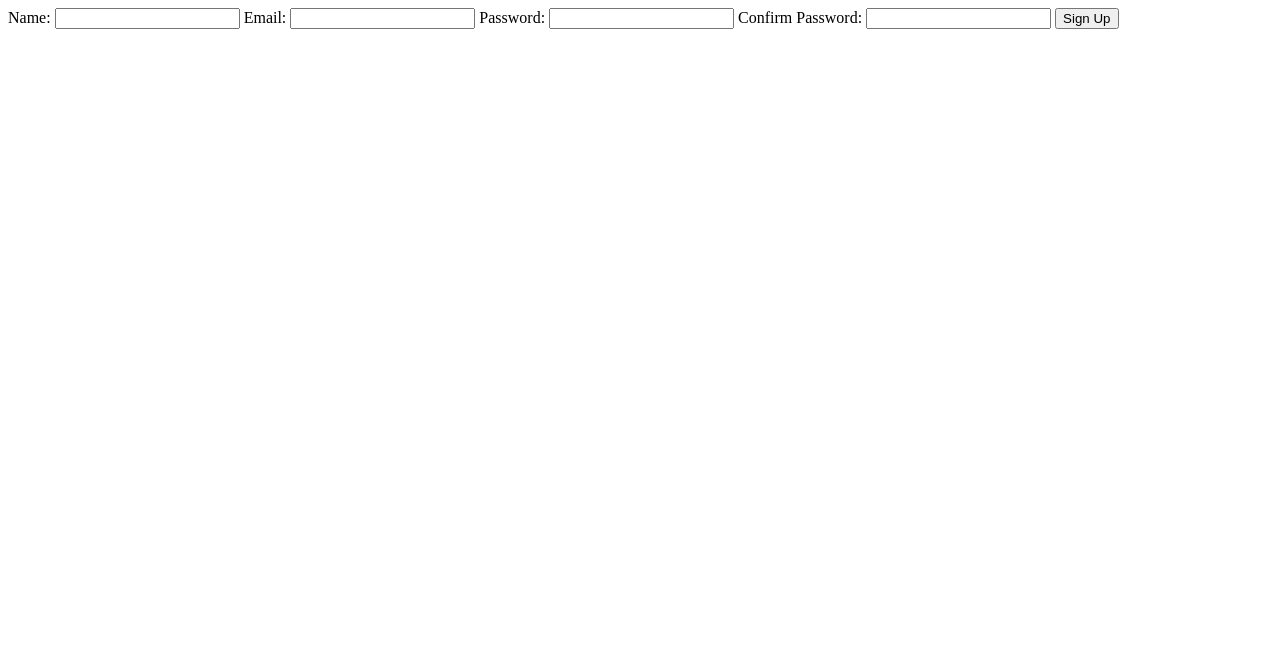
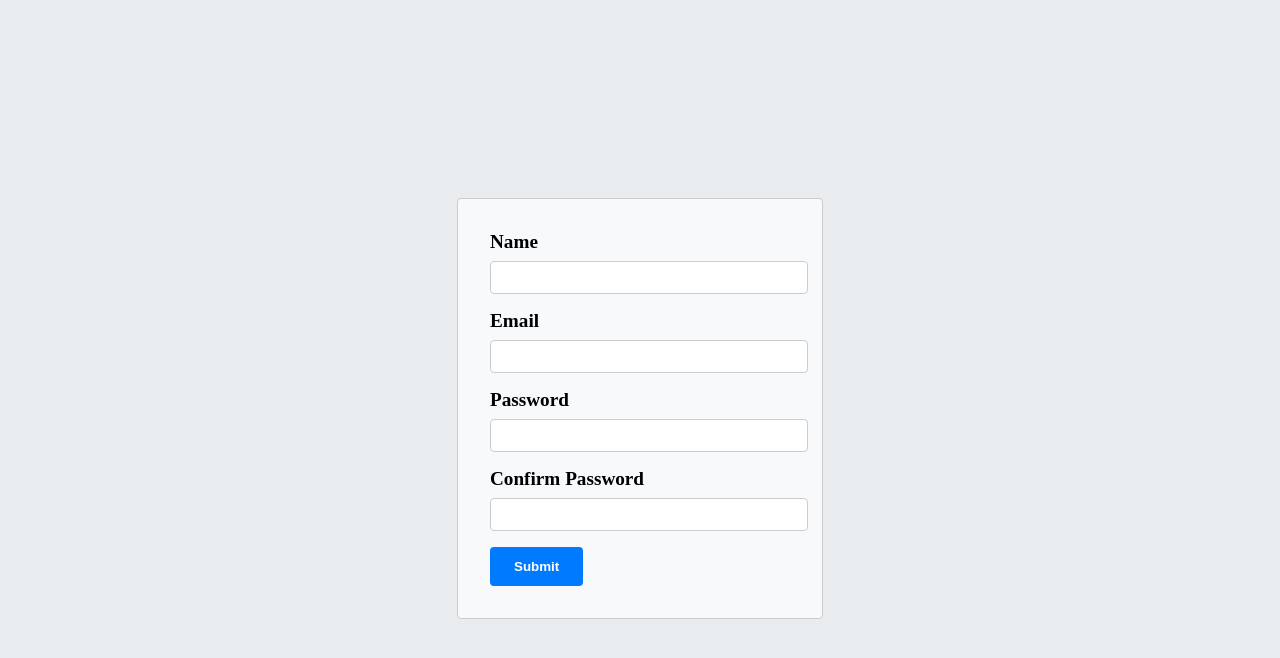
Before and after one commit to acciojob/session-signup-SriMoorthy, a website: page main.html in a window 1280 px wide. Drawn offline with Linux system fonts and the light colour scheme.

Commit message:
created a submission

```diff
--- a/main.html
+++ b/main.html
@@ -1,23 +1,29 @@
-<html>
+<!DOCTYPE html>
+<html lang="en">
 <head>
-    <title>Session Signup</title>
+    <meta charset="UTF-8">
+    <meta name="viewport" content="width=device-width, initial-scale=1.0">
+    <title>Sign Up Form</title>
+    <link rel="stylesheet" href="styles.css">
 </head>
 <body>
-    <!-- Write your code here -->
+
     <form id="signup-form">
-		  <label for="name">Name:</label>
-		  <input type="text" id="name" required/>
+        <label for="name">Name</label>
+        <input type="text" id="name" required>
 
-		  <label for="email">Email:</label>
-		  <input type="email" id="email" required/>
+        <label for="email">Email</label>
+        <input type="email" id="email" required>
 
-		  <label for="password">Password:</label>
-		  <input type="password" id="password" required/>
+        <label for="password">Password</label>
+        <input type="password" id="password" required>
 
-		  <label for="confirm-password">Confirm Password:</label>
-		  <input type="password" id="confirm-password" required/>
+        <label for="confirm-password">Confirm Password</label>
+        <input type="password" id="confirm-password" required>
 
-		  <button type="submit" id="submit">Sign Up</button>
+        <button type="submit" id="submit">Submit</button>
     </form>
+
+    <script src="script.js"></script>
 </body>
 </html>
--- a/styles.css
+++ b/styles.css
@@ -1,20 +1,27 @@
-/*  your css code here. If applicable */
-#signup-form{
-	background-color: rgb(248,249,250);
+body {
+    display: flex;
+    justify-content: center;
+    align-items: center;
+    height: 100vh;
+    background-color: #e9ecef;
+}
+
+form {
+    background-color: #f8f9fa;
     border: 1px solid #ccc;
     border-radius: 4px;
     padding: 2rem;
     width: 300px;
 }
 
-label{
+label {
     margin-bottom: 0.5rem;
     font-size: 1.2rem;
     font-weight: bold;
     display: block;
 }
 
-input{
+input {
     width: 100%;
     border: 1px solid #ccc;
     padding: 0.5rem;
@@ -22,10 +29,12 @@ input{
     margin-bottom: 1rem;
 }
 
-button{
+button {
     background-color: #007bff;
     color: white;
     padding: 0.75rem 1.5rem;
+    border: none;
     border-radius: 4px;
     font-weight: bold;
+    cursor: pointer;
 }
```
Lines whose indentation alone changed are shown as unchanged.
